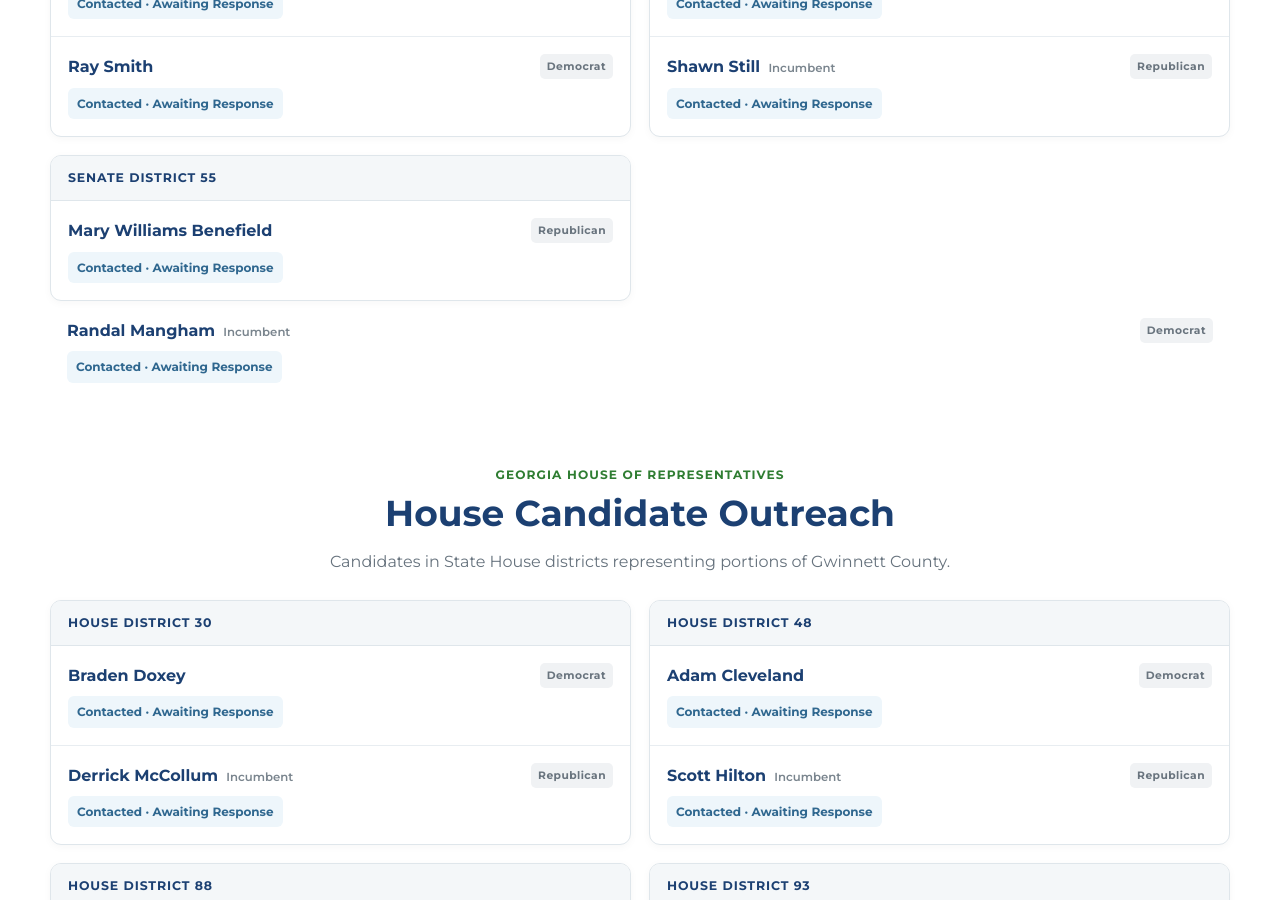
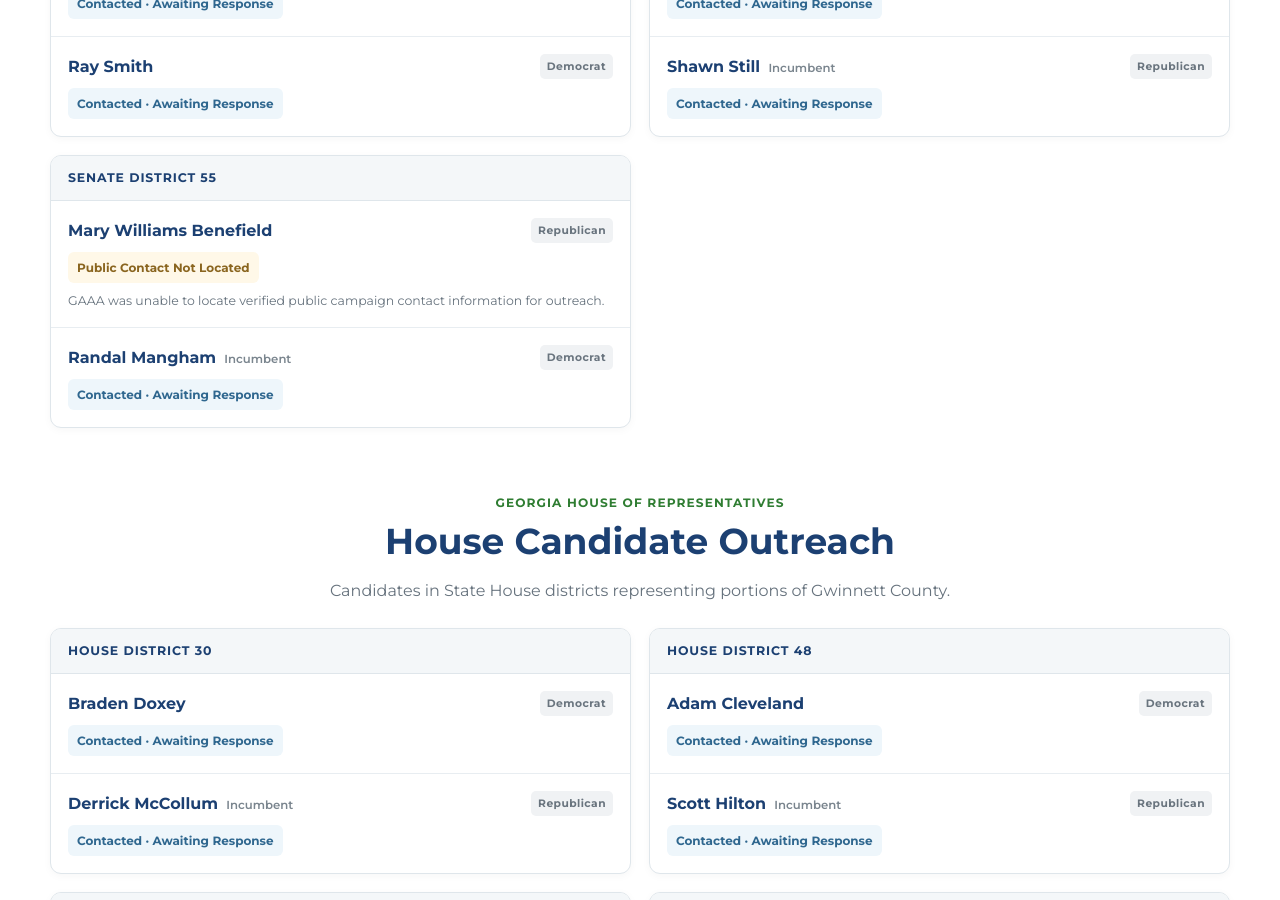
Before and after one commit to whitleybacon/gwinnett-animal-advocacy-alliance, a Jekyll site: the page built from election-2026/state/index.html, in a window 1280 px wide and 900 px high, scrolled down 2398 px. Built offline with Jekyll 4.4.1, drawn with Linux system fonts in a browser that asks for light colours.

Commit message:
Update index.html

```diff
--- a/election-2026/state/index.html
+++ b/election-2026/state/index.html
@@ -511,12 +511,12 @@ permalink: /election-2026/state/
       </div>
 
       <div class="metric">
-        <span class="metric-number">51</span>
+        <span class="metric-number">50</span>
         <span class="metric-label">Candidates Contacted</span>
       </div>
 
       <div class="metric">
-        <span class="metric-number">1</span>
+        <span class="metric-number">2</span>
         <span class="metric-label">Public Contacts Not Located</span>
       </div>
 
@@ -931,10 +931,14 @@ permalink: /election-2026/state/
           <span class="party-label">Republican</span>
         </div>
 
-            <span class="candidate-status status-awaiting">
-              Contacted · Awaiting Response
-            </span>
-          </div>
+        <span class="candidate-status status-not-located">
+          Public Contact Not Located
+        </span>
+
+        <p class="status-detail">
+          GAAA was unable to locate verified public campaign contact
+          information for outreach.
+        </p>
 
       </div>
 
```
Lines whose indentation alone changed are shown as unchanged.
